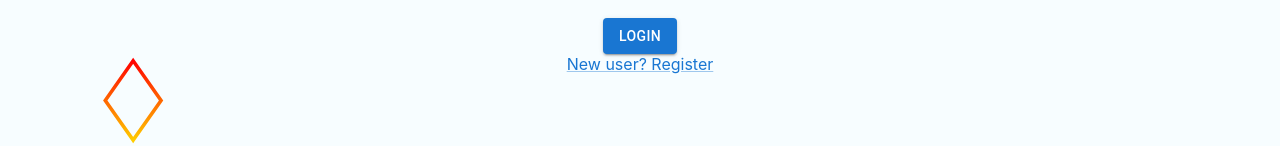
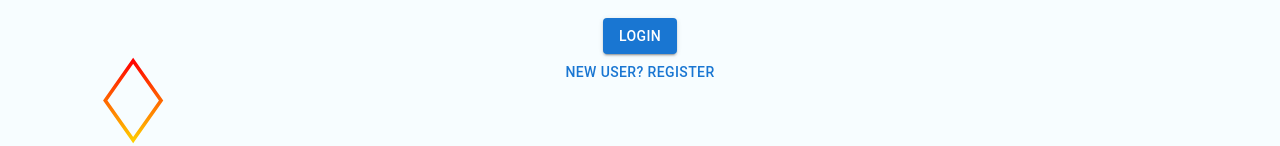
Before and after one commit to Divakar221/Online-musicPlayer-FrontEnd, a React (Create React App) app: page / in a window 1280 px wide. Shown: the part 246-392 px from the top of the page. Built offline with nearby package versions, Linux system fonts and the light colour scheme.

Commit message:
navigate update

```diff
--- a/src/login.js
+++ b/src/login.js
@@ -1,7 +1,7 @@
 import React from "react";
 import axios from "axios";
 import { useNavigate } from "react-router-dom";
-import { Typography, TextField, Button, Link, Alert } from "@mui/material";
+import { Typography, TextField, Button, Alert } from "@mui/material";
 
 function LoginComponent() {
   const [email, setEmail] = React.useState("");
@@ -75,7 +75,9 @@ function LoginComponent() {
           Login{" "}
         </Button>
         <br />
-        <Link href="/register">New user? Register</Link>
+       <Button onClick={()=>{
+         navigate("/register")
+       }}> New user? Register</Button>
       </form>
     </div>
   );
```
